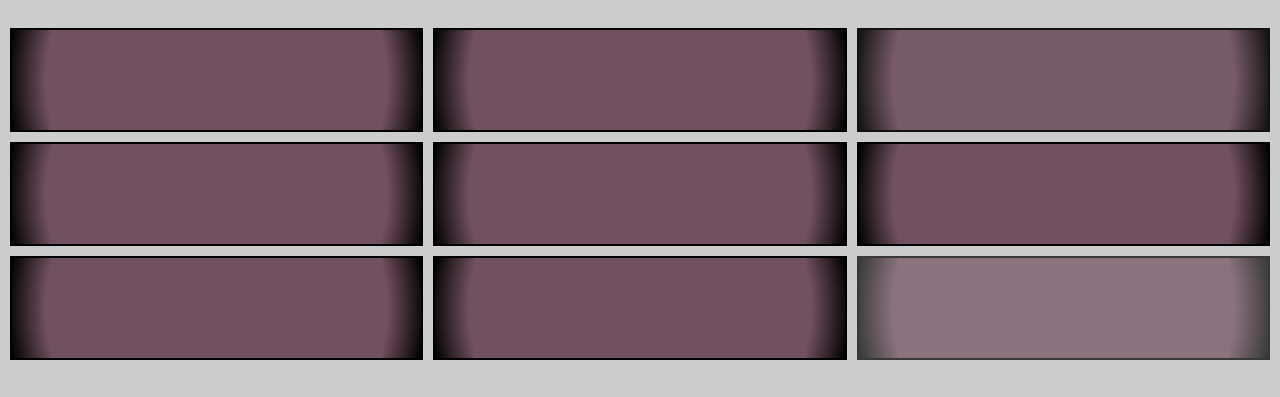
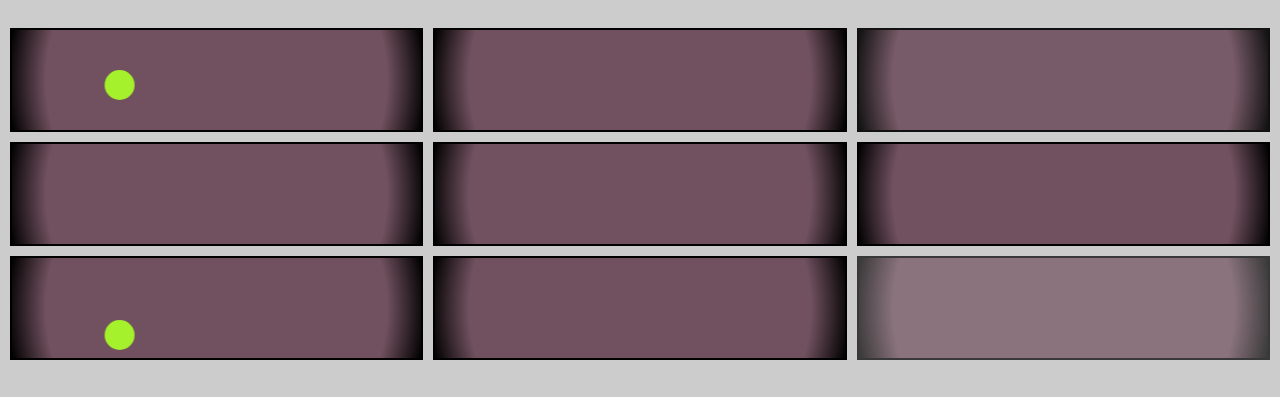
Before and after one commit to andy5566w/Neutec-Project, a Vue app: page / in a window 1280 px wide. Shown: the part 400-797 px from the top of the page. Built offline with nearby package versions, Linux system fonts and the light colour scheme.

Commit message:
[Neutec-Project] 1. define ball props 2. add new module for ball feature

```diff
--- a/src/App.vue
+++ b/src/App.vue
@@ -1,12 +1,16 @@
 <template>
+  <dashboard />
   <side-bar-button />
   <side-bar />
   <jiugongge />
+  <ball-pools />
 </template>
 <script setup>
 import SideBarButton from '@/components/SideBar/SideBarButton.vue'
 import SideBar from '@/components/SideBar/SideBar.vue'
 import Jiugongge from '@/components/Jiugongge/Jiugongge.vue'
+import BallPools from '@/components/Jiugongge/BallPools.vue'
+import Dashboard from '@/components/Dashboard.vue'
 </script>
 
 <style scoped></style>
--- a/src/components/Jiugongge/Ball.vue
+++ b/src/components/Jiugongge/Ball.vue
@@ -1,13 +1,41 @@
 <template>
-  <div class="ball"></div>
+  <div
+    class="ball"
+    :style="{ bottom: bottom + 'px', '--distance': distance + 'px' }"
+  ></div>
 </template>
-<script setup></script>
+<script setup>
+defineProps({
+  bottom: {
+    type: Number,
+    default: () => 50,
+  },
+  distance: {
+    type: Number,
+    default: () => 100,
+  },
+})
+</script>
 
 <style scoped lang="scss">
 .ball {
+  --distance: 300;
   width: 30px;
   height: 30px;
   border-radius: 50%;
   background-color: #a5f12b;
+  position: absolute;
+  animation: moving 1s ease-in infinite alternate;
+  transform: translateX(var(--distance));
+}
+
+@keyframes moving {
+  from {
+    transform: translateX(0);
+  }
+
+  to {
+    transform: translateX(var(--distance));
+  }
 }
 </style>
--- /dev/null
+++ b/src/components/Jiugongge/BallPools.vue
@@ -0,0 +1,17 @@
+<template>
+  <div class="ball-pool">
+    <ball v-for="ball in $store.state.Ball.balls" v-bind="ball" />
+  </div>
+</template>
+<script setup>
+import Ball from '@/components/Jiugongge/Ball.vue'
+</script>
+<style scoped lang="scss">
+.ball-pool {
+  position: absolute;
+  padding: 0 10px;
+  height: 100vh;
+  top: 0;
+  pointer-events: none;
+}
+</style>
--- /dev/null
+++ b/src/store/Ball/index.js
@@ -0,0 +1,37 @@
+import { getRange, getUniqueID } from '@/store/Ball/utls.js'
+
+export const Ball = {
+  namespaced: true,
+  state() {
+    return {
+      balls: [
+        {
+          key: getUniqueID(),
+          distance: 300,
+          bottom: 300,
+        },
+        {
+          key: getUniqueID(),
+          distance: 300,
+          bottom: 50,
+        },
+      ], // { bottom: Number, distance: Number }
+    }
+  },
+  mutations: {},
+  actions: {
+    addBall({ state }, number = 1) {
+      for (let i = 0; i < number; i++) {
+        const ballData = {
+          key: getUniqueID(),
+          distance: 300,
+          bottom: getRange(20, 350),
+        }
+        state.balls.push(ballData)
+      }
+    },
+    removeBall({ state }) {
+      state.balls.shift()
+    },
+  },
+}
--- /dev/null
+++ b/src/store/Ball/utls.js
@@ -0,0 +1,7 @@
+export function getRange(min, max) {
+  return Math.floor(Math.random() * (max - min + 1)) + min
+}
+
+export function getUniqueID() {
+  return Math.random().toString(16).slice(2)
+}
--- a/src/store/index.js
+++ b/src/store/index.js
@@ -1,8 +1,9 @@
 import { createStore } from 'vuex'
 import { Sidebar } from './Sidebar'
+import { Ball } from '@/store/Ball/index.js'
 
 const store = createStore({
-  modules: { Sidebar },
+  modules: { Sidebar, Ball },
 })
 
 export default store
```
